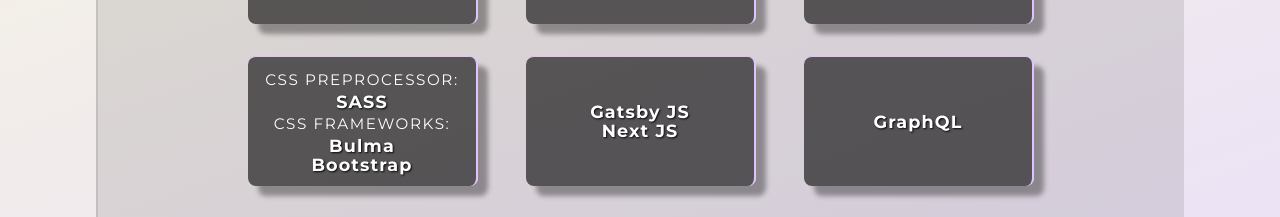
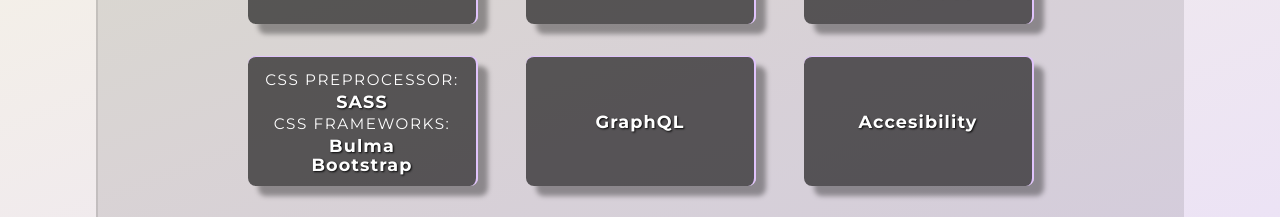
Before and after one commit to Ceyene/ceyene.github.io, a React (Create React App) app: page /about in a window 1280 px wide. Shown: the part 718-935 px from the top of the page. Built offline with nearby package versions, Linux system fonts and the light colour scheme.

Commit message:
Minor fixes

```diff
--- a/src/components/scenes/About/Knowledge.jsx
+++ b/src/components/scenes/About/Knowledge.jsx
@@ -55,10 +55,6 @@
           <StyledTertiaryTitle>Bootstrap</StyledTertiaryTitle>
         </StyledKnowledge>
         <StyledKnowledge>
-          <StyledTertiaryTitle>Gatsby JS</StyledTertiaryTitle>
-          <StyledTertiaryTitle>Next JS</StyledTertiaryTitle>
-        </StyledKnowledge>
-        <StyledKnowledge>
           <StyledTertiaryTitle>GraphQL</StyledTertiaryTitle>
         </StyledKnowledge>
         <StyledKnowledge>
```
Also changed, not shown: 1 other file (tests, documents, lock files or other folders).
